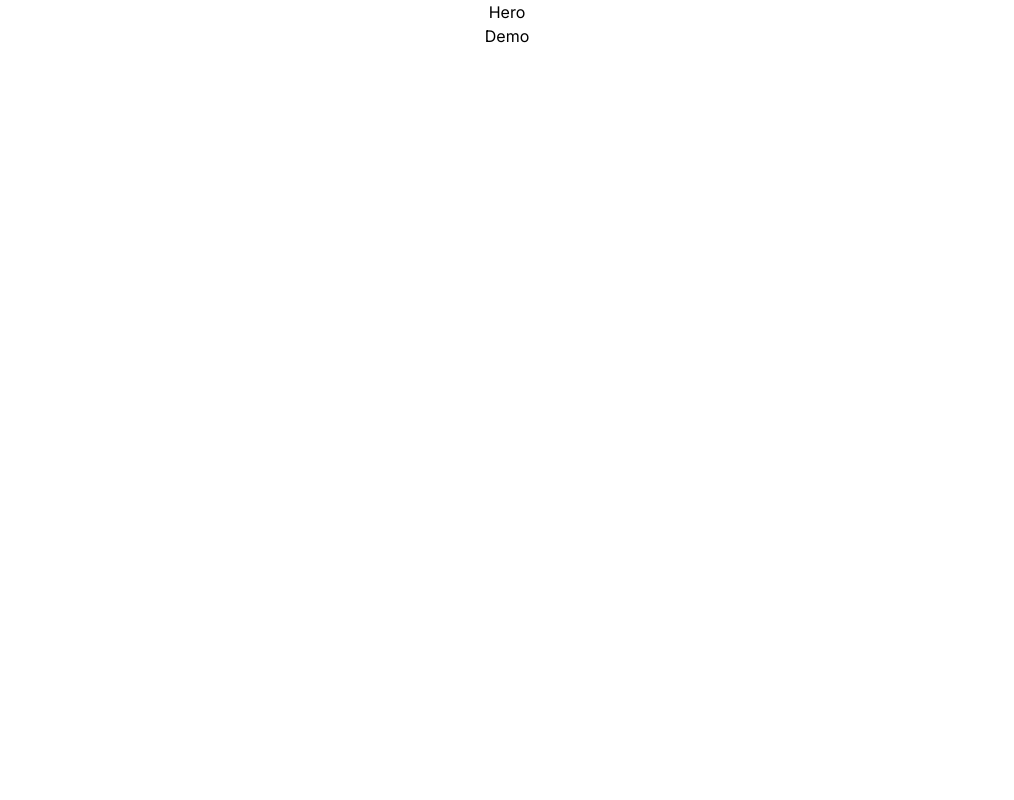
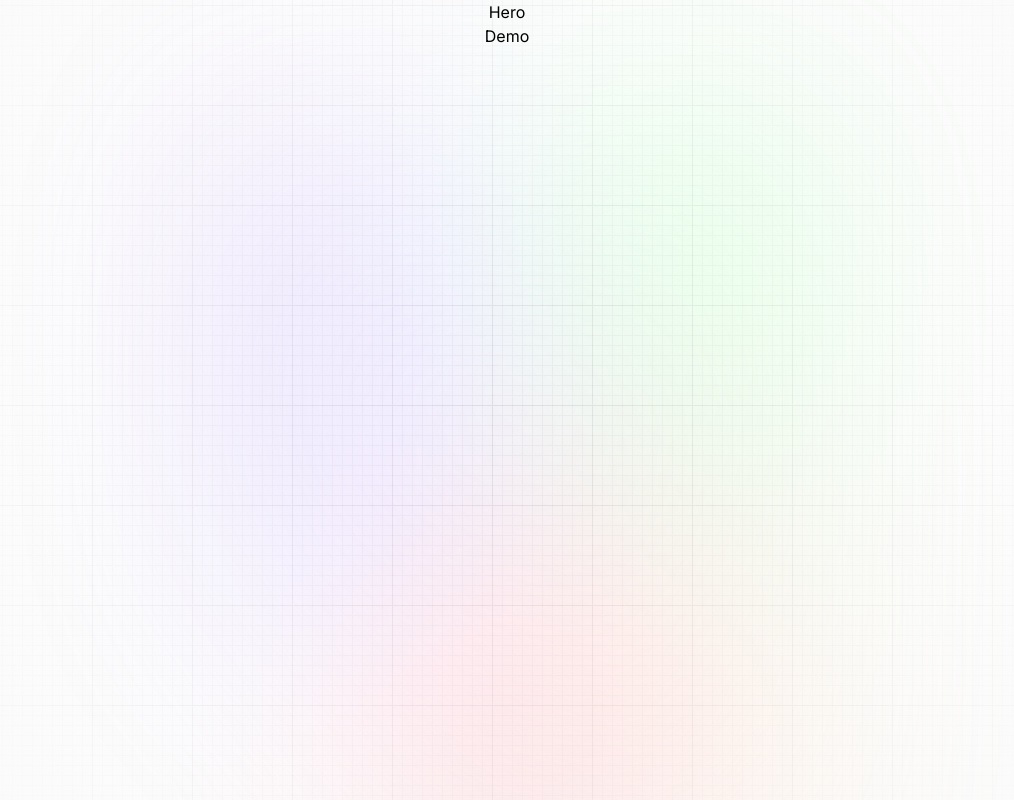
Before and after one commit to jeromanp/summarized_links, a Next.js app: page / in a window 1280 px wide. Shown: the whole page, without its empty margins (133-1147 px from the left). Built offline with nearby package versions, Linux system fonts and the light colour scheme.

Commit message:
add styles

```diff
--- a/src/styles/globals.css
+++ b/src/styles/globals.css
@@ -1,3 +1,67 @@
 @tailwind base;
 @tailwind components;
 @tailwind utilities;
+
+
+.main {
+    width: 100vw;
+    min-height: 100vh;
+    position: fixed;
+    display: flex;
+    justify-content: center;
+    padding: 120px 24px 160px 24px;
+    pointer-events: none;
+  }
+
+  .main:before {
+    background: radial-gradient(circle, rgba(2, 0, 36, 0) 0, #fafafa 100%);
+    position: absolute;
+    content: "";
+    z-index: 2;
+    width: 100%;
+    height: 100%;
+    top: 0;
+  }
+
+  .main:after {
+    content: "";
+    background-image: url("/assets/grid.svg");
+    z-index: 1;
+    position: absolute;
+    width: 300%;
+    height: 300%;
+    top: 0;
+    opacity: 0.9;
+    filter: invert(1);
+  }
+
+  .gradient {
+    height: fit-content;
+    z-index: 3;
+    width: 100%;
+    max-width: 640px;
+    background-image: radial-gradient(
+        at 27% 37%,
+        hsla(215, 98%, 61%, 1) 0px,
+        transparent 0%
+      ),
+      radial-gradient(at 97% 21%, hsla(125, 98%, 72%, 1) 0px, transparent 50%),
+      radial-gradient(at 52% 99%, hsla(354, 98%, 61%, 1) 0px, transparent 50%),
+      radial-gradient(at 10% 29%, hsla(256, 96%, 67%, 1) 0px, transparent 50%),
+      radial-gradient(at 97% 96%, hsla(38, 60%, 74%, 1) 0px, transparent 50%),
+      radial-gradient(at 33% 50%, hsla(222, 67%, 73%, 1) 0px, transparent 50%),
+      radial-gradient(at 79% 53%, hsla(343, 68%, 79%, 1) 0px, transparent 50%);
+    position: absolute;
+    content: "";
+    width: 100%;
+    height: 100%;
+    filter: blur(100px) saturate(150%);
+    top: 80px;
+    opacity: 0.15;
+  }
+
+  @media screen and (max-width: 640px) {
+    .main {
+      padding: 0;
+    }
+  }
```
